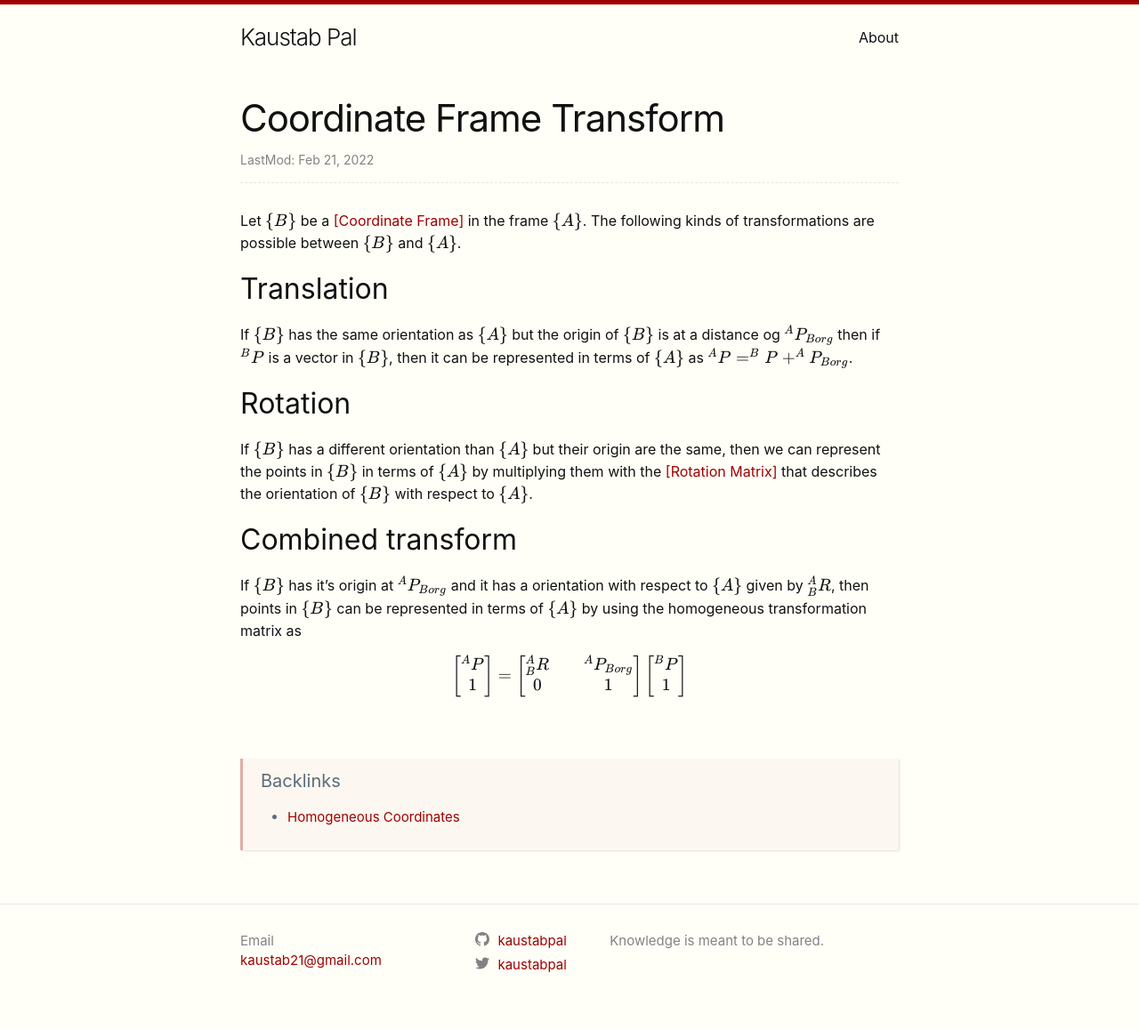
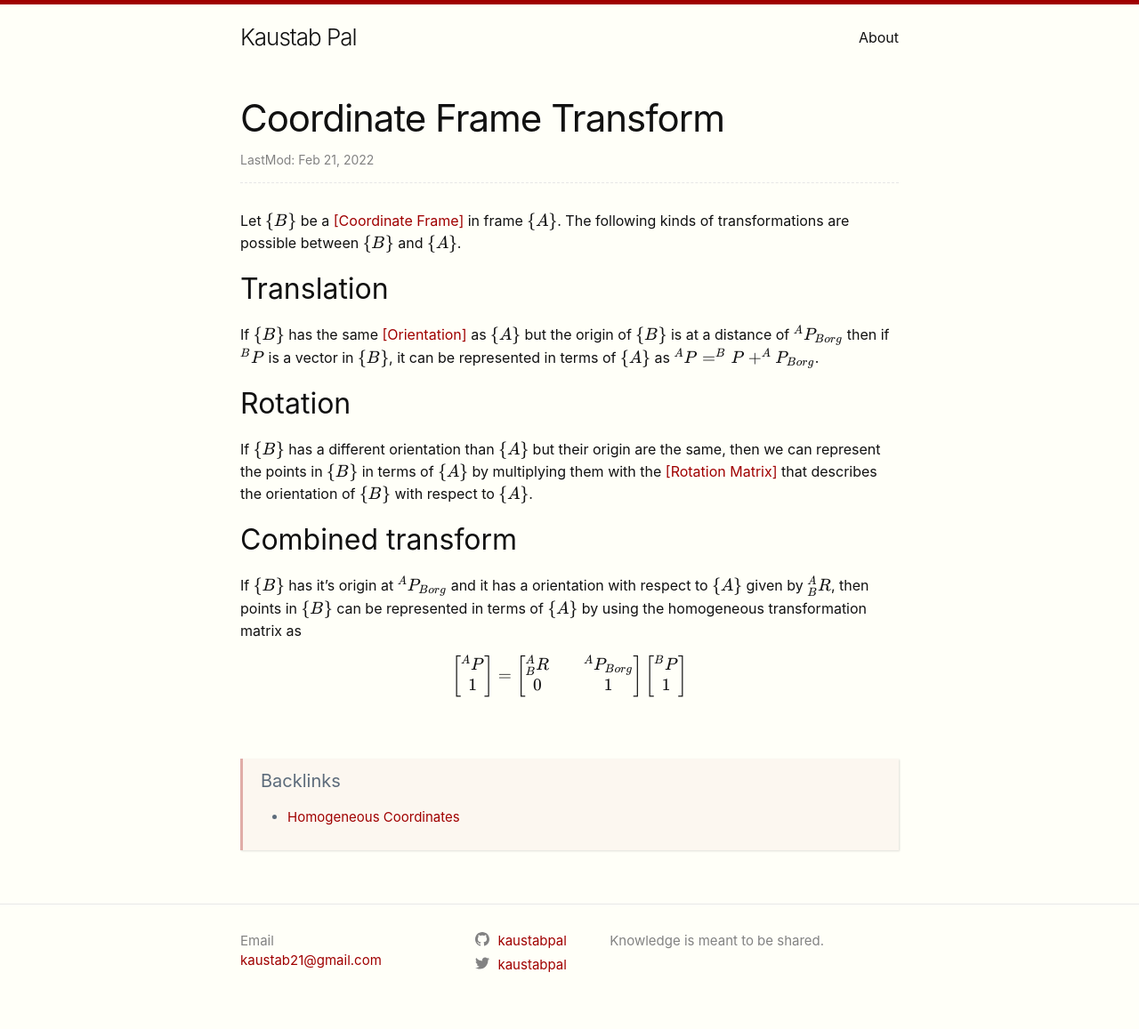
Before and after one commit to kaustabpal/kaustabpal.github.io, a Jekyll site: the page built from _posts/2022-02-21-coordinate_frame_transform.md, in a window 1280 px wide. Shown: the whole page at 89% size. Built offline with Jekyll 4.4.1, drawn with Linux system fonts in a browser that asks for light colours; nearby versions of some CDN libraries.

Commit message:
Fixed typo

```diff
--- a/_posts/2022-02-21-coordinate_frame_transform.md
+++ b/_posts/2022-02-21-coordinate_frame_transform.md
@@ -8,14 +8,16 @@ categories:
 ---
 
 Let $$\{B\}$$ be a [ [Coordinate Frame] ]( {% post_url
-2022-02-21-coordinate_frame %} ) in the frame $$\{A\}$$. The following kinds of
+2022-02-21-coordinate_frame %} ) in frame $$\{A\}$$. The following kinds of
 transformations are possible between $$\{B\}$$ and $$\{A\}$$.
 
 ## Translation
 
-If $$\{B\}$$ has the same orientation as $$\{A\}$$ but the origin of $$\{B\}$$
-is at a distance og $$^AP_{Borg}$$ then if $$^BP$$ is a vector in $$\{B\}$$,
-then it can be represented in terms of $$\{A\}$$ as $$^AP=^BP + ^AP_{Borg}$$.
+If $$\{B\}$$ has the same [ [Orientation] ]( {% post_url
+2022-02-21-orientation %} ) as $$\{A\}$$ but the origin of
+$$\{B\}$$ is at a distance of $$^AP_{Borg}$$ then if $$^BP$$ is a vector in
+$$\{B\}$$, it can be represented in terms of $$\{A\}$$ as $$^AP=^BP +
+^AP_{Borg}$$.
 
 ## Rotation
 
```
